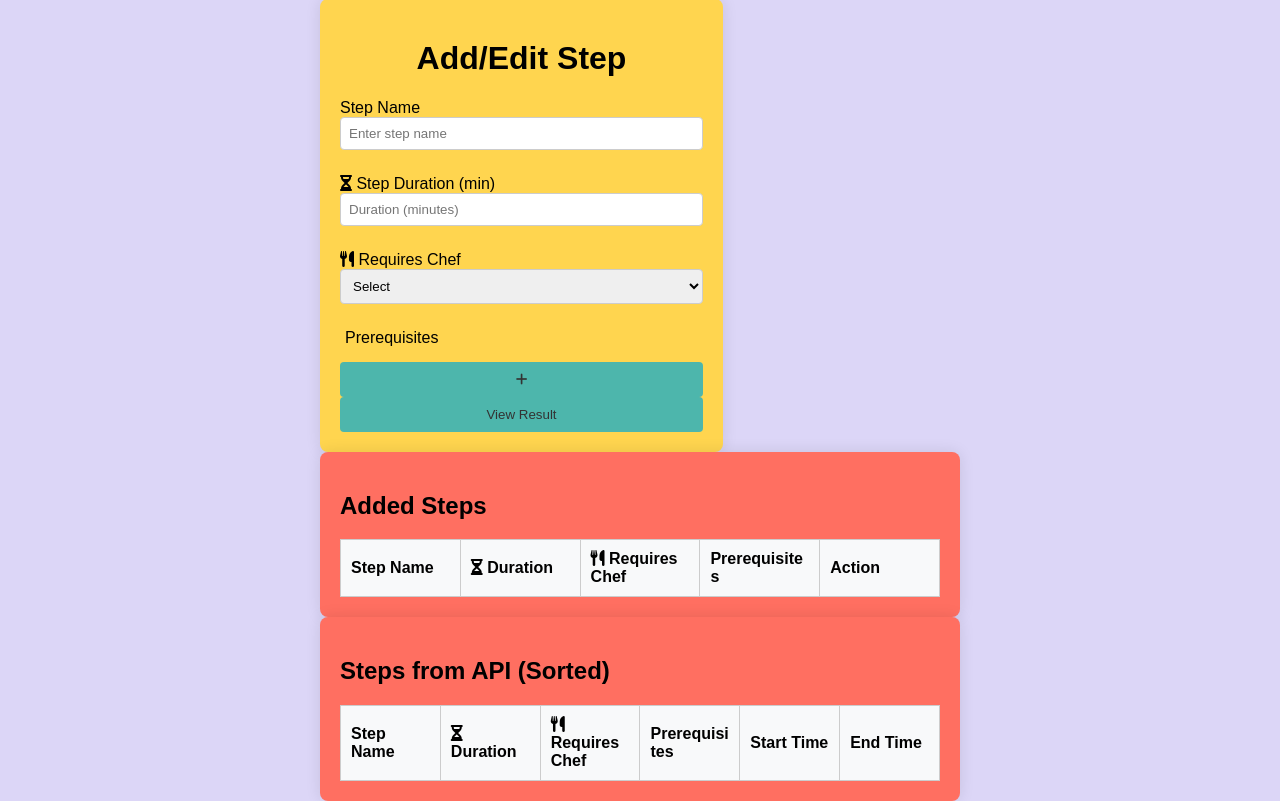
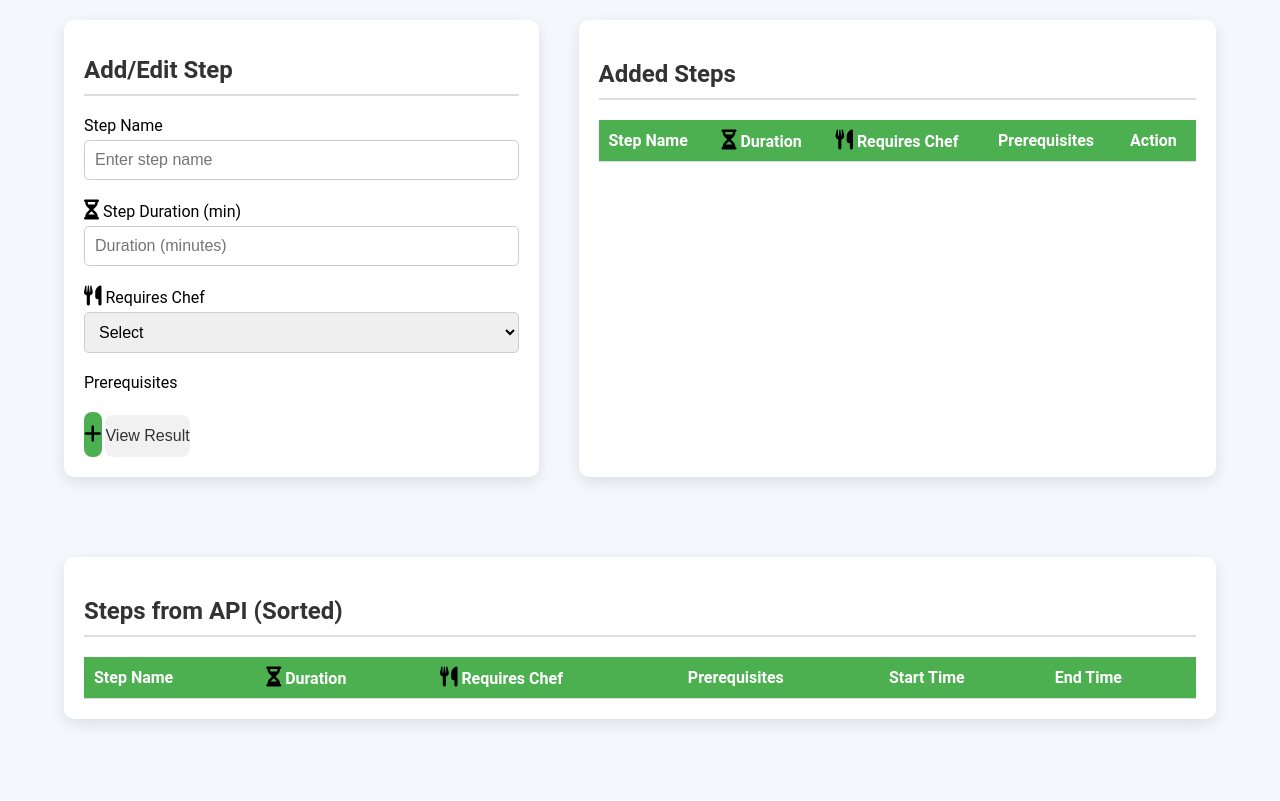
Before and after one commit to HamzaKiziltoprak/recipe-project, a Django app: page / in a window 1280 px wide. After the commit the page ends 729 px from the top, so only its background shows below. Run offline with Django 5.2, Linux system fonts and the light colour scheme; lists and menus that the app fills with data are empty.

Commit message:
edit css and js file

```diff
--- a/recipe_optimizer/static/css/styles.css
+++ b/recipe_optimizer/static/css/styles.css
@@ -1,130 +1,163 @@
+/* General Styles */
 body {
-    font-family: Arial, sans-serif;
-    background-color: #DCD6F7		;
+    font-family: 'Roboto', sans-serif;
+    background-color: #f4f7fc;
     margin: 0;
     padding: 0;
     display: flex;
     justify-content: center;
-    align-items: center;
+    align-items: flex-start;
     height: 100vh;
 }
 
-h1 {
-    text-align: center;
+.main-container {
+    width: 90%;
+    max-width: 1200px;
+    margin-top: 20px;
+    display: flex;
+    flex-direction: column;
+    gap: 40px;
+}
+
+/* Section Titles */
+.section-title {
+    font-size: 1.5rem;
+    color: #333;
+    margin-bottom: 20px;
+    border-bottom: 2px solid #ddd;
+    padding-bottom: 10px;
+    font-weight: bold;
+}
+
+/* Form and Added Steps (Flexbox for side-by-side) */
+.form-and-steps {
+    display: flex;
+    justify-content: space-between;
+    gap: 40px;
+}
+
+/* Form Container */
+.form-container {
+    background-color: #ffffff;
+    padding: 20px;
+    border-radius: 10px;
+    box-shadow: 0px 5px 15px rgba(0, 0, 0, 0.1);
+    width: 40%;
+}
+
+.modern-form {
+    display: flex;
+    flex-direction: column;
+    gap: 20px;
 }
 
 .form-group {
-    margin-bottom: 15px;
+    display: flex;
+    flex-direction: column;
+    gap: 5px;
 }
 
 input, select {
-    width: 100%;
-    max-width: 460px;
-    padding: 8px;
-    margin-bottom: 10px;
+    padding: 10px;
     border: 1px solid #ccc;
-    border-radius: 4px;
-    box-sizing: border-box;
+    border-radius: 5px;
+    font-size: 1rem;
 }
 
 button {
-    width: 100%;
-    padding: 10px;
-    background-color: #4DB6AC	;
-    color: #333333;
-    border: none;
-    border-radius: 4px;
+    padding: 12px 0;
+    border-radius: 8px;
+    font-size: 1rem;
     cursor: pointer;
 }
 
-button:hover {
-    background-color: #218838;
+.btn-primary {
+    background-color: #4caf50;
+    color: white;
+    border: none;
 }
 
-#prerequisiteCheckboxes {
-    max-width: 100%;
-    max-height: 80px;
-    overflow-y: scroll;
-    word-wrap: break-word;
-    overflow-wrap: break-word;
+.btn-secondary {
+    background-color: #f1f1f1;
+    color: #333;
+    border: none;
 }
 
-#prerequisiteCheckboxes div {
-    display: flex;
-    align-items: center;
-    flex-wrap: wrap;
-    word-wrap: break-word;
+button:hover {
+    opacity: 0.9;
 }
 
-#prerequisiteCheckboxes label {
-    word-wrap: break-word;
-    overflow-wrap: break-word;
-    max-width: 100%;
-    white-space: normal;
-    margin-left: 5px;
-}
-
-input[type="checkbox"] {
-    width: auto;
-    margin: 0;
-    padding: 0;
-}
-
-label {
-    display: inline-block;
-    display: block;
-}
-
-/* Overall page layout */
-.page-container {
-    display: flex;            /* Flex container */
-    justify-content: flex-start; /* Aligns content to the left */
-    align-items: flex-start;  /* Aligns items to the top */
-    gap: 20px;                /* Adds space between form and table */
-    padding: 20px;            /* Adds padding to the whole container */
-}
-
-/* Form container on the left */
-.form-container {
-    flex: 1;                    /* Takes the minimum width needed */
-    max-width: 363px;            /* Restrict form width */
-    background-color:#FFD54F	;
-    max-height: 500px;
+/* Tables */
+.table-container {
+    background-color: #fff;
     padding: 20px;
-    border-radius: 8px;
-    box-shadow: 0px 0px 15px rgba(0, 0, 0, 0.1);
-}
-
-/* Table container on the right */
-.table-container {
-    flex: 2;
-    max-width: 600px;
-    max-height: 457.88px; /* Limit the height of the table */
-    overflow-y: auto;  /* Enable vertical scrolling when content exceeds max-height */
-    background-color:#FF6F61	;
-    padding: 20px;
-    border-radius: 8px;
-    box-shadow: 0px 0px 15px rgba(0, 0, 0, 0.1);
+    border-radius: 10px;
+    box-shadow: 0px 5px 15px rgba(0, 0, 0, 0.1);
+    flex-grow: 1;
 }
 
 table {
-    width: 100%;                /* Table takes up the full width of the container */
-    border-collapse: collapse;  /* Merge borders */
-    table-layout: fixed; /* Make sure the table takes up the full width */
+    width: 100%;
+    border-collapse: collapse;
+    margin-top: 10px;
 }
 
 th, td {
     padding: 10px;
-    border: 1px solid #ccc;
+    border-bottom: 1px solid #ddd;
     text-align: left;
-    word-wrap: break-word;
-    white-space: normal;
-    background-color: #f8f9fa;   }
-td{
-    word-wrap: break-word;
-    padding: 10px;
-    overflow-wrap: break-word;
 }
+
+th {
+    background-color: #4caf50;
+    color: white;
+    font-weight: bold;
+    white-space: nowrap;
+}
+
+td {
+    background-color: #f9f9f9;
+}
+
 thead {
-    background-color: #f8f9fa;  /* Light background for table header */
+    background-color: #4caf50;
+    color: white;
 }
+
+/* Table Next to Form */
+.form-and-steps .table-container {
+    width: 55%;
+}
+
+/* API Table Under Both */
+.api-steps-table {
+    margin-top: 40px;
+}
+
+/* Responsive */
+@media (max-width: 768px) {
+    .form-and-steps {
+        flex-direction: column;
+    }
+
+    .form-container, .table-container {
+        width: 100%;
+    }
+}
+
+.status-true {
+    color: green; /* Onay simgesi için yeşil */
+}
+
+.status-false {
+    color: red; /* Red simgesi için kırmızı */
+}
+
+.fas {
+    font-size: 20px; /* İkon boyutu */
+    color: black; /* İkon rengi */
+}
+
+.fas:hover {
+    color: black; /* Hover durumu için renk değişimi */
+}
--- a/recipe_optimizer/static/js/script.js
+++ b/recipe_optimizer/static/js/script.js
@@ -1,4 +1,5 @@
 let steps = []; // Global array to hold step data
+let editIndex = null; // Index of the step being edited
 
 // Set up input listeners for step name and duration
 function setupInputListeners() {
@@ -8,18 +9,23 @@ function setupInputListeners() {
     // Listener for step name
     stepNameInput.addEventListener('input', function() {
         if (stepNameInput.value.length > 120) {
-            alert("Step name cannot exceed 120 characters!"); // Alert if the name exceeds 120 characters
-            stepNameInput.value = stepNameInput.value.substring(0, 120); // Trim to 120 characters
+            alert("Step name cannot exceed 120 characters!");
+            stepNameInput.value = stepNameInput.value.substring(0, 120);
         }
     });
 
     // Listener for step duration
     stepDurationInput.addEventListener('input', function() {
         if (stepDurationInput.value.length > 4) {
-            alert("Step duration cannot exceed 4 characters!"); // Alert if duration exceeds 4 characters
-            stepDurationInput.value = stepDurationInput.value.substring(0, 4); // Trim to 4 characters
+            alert("Step duration cannot exceed 4 characters!");
+            stepDurationInput.value = stepDurationInput.value.substring(0, 4);
         }
     });
+}
+
+// Function to format requiresChef value
+function formatRequiresChef(requiresChef) {
+    return requiresChef ? '✔️' : '❌'; // Checkmark for true, cross for false
 }
 
 // Update the prerequisite checkboxes dynamically
@@ -28,16 +34,16 @@ function updatePrerequisiteCheckboxes() {
     prerequisiteCheckboxes.innerHTML = ''; // Clear previous checkboxes
 
     steps.forEach(step => {
-        const checkbox = document.createElement('input'); // Create a new checkbox
+        const checkbox = document.createElement('input');
         checkbox.type = 'checkbox';
         checkbox.value = step.id; // Use step id as value
         checkbox.id = 'prereq-' + step.id;
 
-        const label = document.createElement('label'); // Create label for the checkbox
+        const label = document.createElement('label');
         label.htmlFor = 'prereq-' + step.id;
         label.textContent = step.content;
 
-        const div = document.createElement('div'); // Wrap checkbox and label in a div
+        const div = document.createElement('div');
         div.appendChild(checkbox);
         div.appendChild(label);
 
@@ -45,27 +51,9 @@ function updatePrerequisiteCheckboxes() {
     });
 }
 
-// Function to update the step table with current step data
-function updateStepTable() {
-    const tableBody = document.getElementById('stepsBody');
-    tableBody.innerHTML = ''; // Clear existing rows
-
-    steps.forEach((step, index) => {
-        const row = document.createElement('tr'); // Create a new row
-        row.innerHTML = `
-            <td>${step.content}</td>
-            <td>${step.time}</td>
-            <td>${step.occupies_chef}</td>
-            <td>${step.prerequisites.join(', ')}</td>
-            <td><button onclick="removeStep(${index})">Delete</button></td> <!-- Add delete button -->
-        `;
-        tableBody.appendChild(row); // Append the new row to the table
-    });
-}
-
 // Function to remove the specified step
 function removeStep(index) {
-    const removedStep = steps[index]; // Get the step to be removed
+    const removedStep = steps[index];
 
     // Check if this step is a prerequisite for other steps
     const isPrerequisiteForOtherSteps = steps.some(step =>
@@ -73,23 +61,23 @@ function removeStep(index) {
     );
 
     if (isPrerequisiteForOtherSteps) {
-        // Show alert if this step is a prerequisite for other steps
         alert(`This step is being used as a prerequisite for another step and cannot be deleted. You must delete those steps first.`);
         return; // Stop the deletion
     }
 
-    // Confirm deletion
     if (confirm("Are you sure you want to delete this step?")) {
         steps.splice(index, 1); // Remove the step from the steps array
         updateStepTable(); // Update the table
         updatePrerequisiteCheckboxes(); // Update the prerequisite checkboxes
-        alert("Step successfully deleted!"); // Show success message
+        alert("Step successfully deleted!");
     }
 }
 
 // Function to submit data and show results
 function submitAndShowResult() {
     const jsonData = JSON.stringify({ tasks: steps }, null, 2); // Convert steps array to JSON
+    const apiStepsBody = document.getElementById('apiStepsBody');
+    apiStepsBody.innerHTML = ''; // Clear previous content
 
     fetch('', {
         method: 'POST',
@@ -101,7 +89,7 @@ function submitAndShowResult() {
     })
     .then(response => {
         if (!response.ok) {
-            throw new Error('API request failed: ' + response.statusText); // Handle API errors
+            throw new Error('API request failed: ' + response.statusText);
         }
         return response.json(); // Parse JSON response
     })
@@ -114,7 +102,7 @@ function submitAndShowResult() {
             row.innerHTML = `
                 <td>${step.content}</td>
                 <td>${step.time}</td>
-                <td>${step.occupies_chef}</td>
+                <td>${formatRequiresChef(step.occupies_chef)}</td>
                 <td>${step.prerequisites.join(', ')}</td>
                 <td>${step.start_time}</td>
                 <td>${step.end_time}</td>
@@ -122,18 +110,16 @@ function submitAndShowResult() {
             apiStepsBody.appendChild(row); // Append the new row to the API steps table
         });
 
-        alert('API response successfully received and added to the table!'); // Show success message
+        alert('API response successfully received and added to the table!');
     })
     .catch((error) => {
         console.error('Error:', error);
-        alert('An error occurred while sending data to the API: ' + error.message); // Handle errors during API submission
+        alert('An error occurred while sending data to the API: ' + error.message);
     });
 }
 
 // Initialize input listeners on document load
 document.addEventListener('DOMContentLoaded', setupInputListeners);
-
-let editIndex = null; // Index of the step being edited
 
 // Function to update the step table
 function updateStepTable() {
@@ -145,18 +131,18 @@ function updateStepTable() {
         row.innerHTML = `
             <td>${step.content}</td>
             <td>${step.time}</td>
-            <td>${step.occupies_chef}</td>
+            <td>${formatRequiresChef(step.occupies_chef)}</td>
             <td>${step.prerequisites.join(', ')}</td>
             <td>
-                <button onclick="editStep(${index})">Edit</button>
-                <button onclick="removeStep(${index})">Delete</button>
-            </td> <!-- Add edit and delete buttons -->
+                <button onclick="editStep(${index})"><i class="fas fa-edit" style="cursor: pointer;"></i></button>
+                <button onclick="removeStep(${index})"><i class="fas fa-trash" style="cursor: pointer;"></i></button>
+            </td>
         `;
         tableBody.appendChild(row); // Append the new row to the table
     });
 }
 
- // Function to edit a step
+// Function to edit a step
 function editStep(index) {
     const step = steps[index]; // Get the step to edit
     editIndex = index; // Set the index for editing
@@ -181,7 +167,7 @@ function addOrUpdateStep() {
     const stepDurationInput = document.getElementById('stepDuration');
     const dependency = document.getElementById('dependency').value;
 
-    const content = stepNameInput.value; // Get step name
+    const content = stepNameInput.value.trim(); // Get step name
     const time = stepDurationInput.value; // Get step duration
 
     // Gather prerequisites
@@ -193,47 +179,56 @@ function addOrUpdateStep() {
 
     // Form validation
     if (content === "" || time === "") {
-        alert("Please enter step name and duration."); // Alert if fields are empty
+        alert("Please enter step name and duration.");
         return;
+    }
+
+    const stepExists = steps.some((step, index) =>
+        step.content.toLowerCase() === content.toLowerCase() && index !== editIndex
+    );
+
+    if (stepExists) {
+        alert("A step with this name already exists!");
+        return; // Stop the addition
     }
 
     // Step name cannot consist solely of numbers
     if (!isNaN(content)) {
-        alert("Step name cannot consist solely of numbers!"); // Alert if step name is only numbers
+        alert("Step name cannot consist solely of numbers!");
         return;
     }
 
     // Ensure a valid duration is entered
     if (isNaN(time) || time <= 0) {
-        alert("Please enter a valid duration."); // Alert if duration is invalid
+        alert("Please enter a valid duration.");
         return;
     }
 
     // Ensure correct values are selected for chef requirement
     if (dependency !== "true" && dependency !== "false") {
-        alert("Please select 'True' or 'False'."); // Alert for invalid dependency
+        alert("Please select 'True' or 'False' for chef requirement.");
         return;
     }
 
     // Create new step object (id slugified)
     const newStep = {
-        id: content.replace(/\s+/g, '-').toLowerCase(), // Replace spaces with '-'
+        id: content.replace(/\s+/g, '-').toLowerCase(),
         content: content,
-        time: parseInt(time), // Convert duration to integer
-        occupies_chef: dependency === "true", // Convert chef requirement to boolean
+        time: parseInt(time),
+        occupies_chef: dependency === "true",
         prerequisites: selectedPrerequisites
     };
 
     // Check if the new step is trying to reference itself as a prerequisite
     if (newStep.prerequisites.includes(newStep.id)) {
-        alert("A step cannot add itself as a prerequisite!"); // Alert if trying to add itself as a prerequisite
-        return; // Stop the addition
+        alert("A step cannot add itself as a prerequisite!");
+        return;
     }
 
     if (editIndex !== null) {
         // If in edit mode, update the existing step
         steps[editIndex] = newStep;
-        editIndex = null; // Exit edit mode
+        editIndex = null;
         document.getElementById('submitButton').textContent = "Add"; // Change button text back to 'Add'
     } else {
         // Add the new step to the steps array
@@ -243,9 +238,11 @@ function addOrUpdateStep() {
     updateStepTable(); // Update the table
     updatePrerequisiteCheckboxes(); // Update the prerequisite checkboxes
 
-    // Clear the form
+    // Clear input fields
     stepNameInput.value = '';
     stepDurationInput.value = '';
     document.getElementById('dependency').value = 'Select';
-    checkboxes.forEach(checkbox => checkbox.checked = false); // Uncheck all checkboxes
 }
+
+// Initialize input listeners on document load
+document.addEventListener('DOMContentLoaded', setupInputListeners);
```
